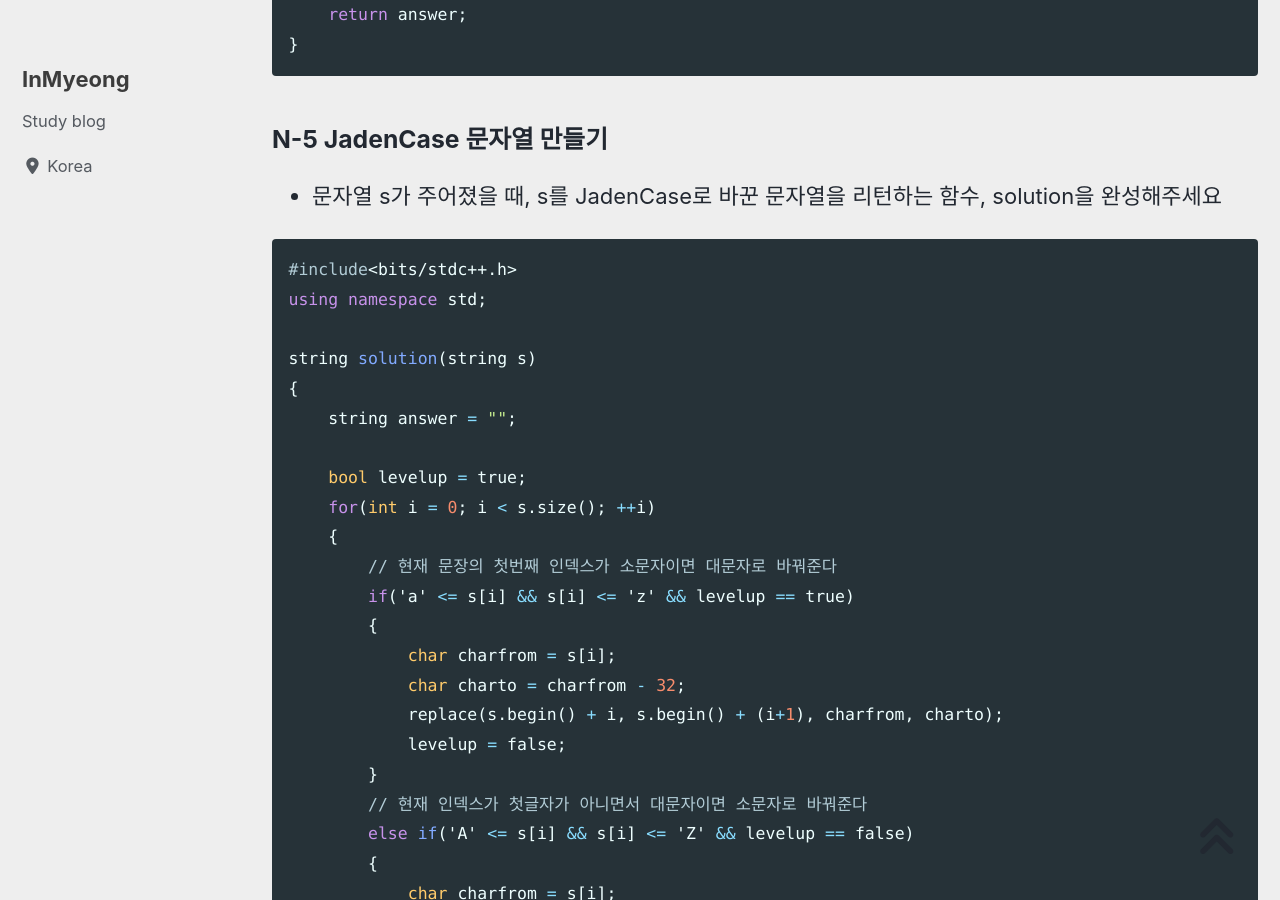
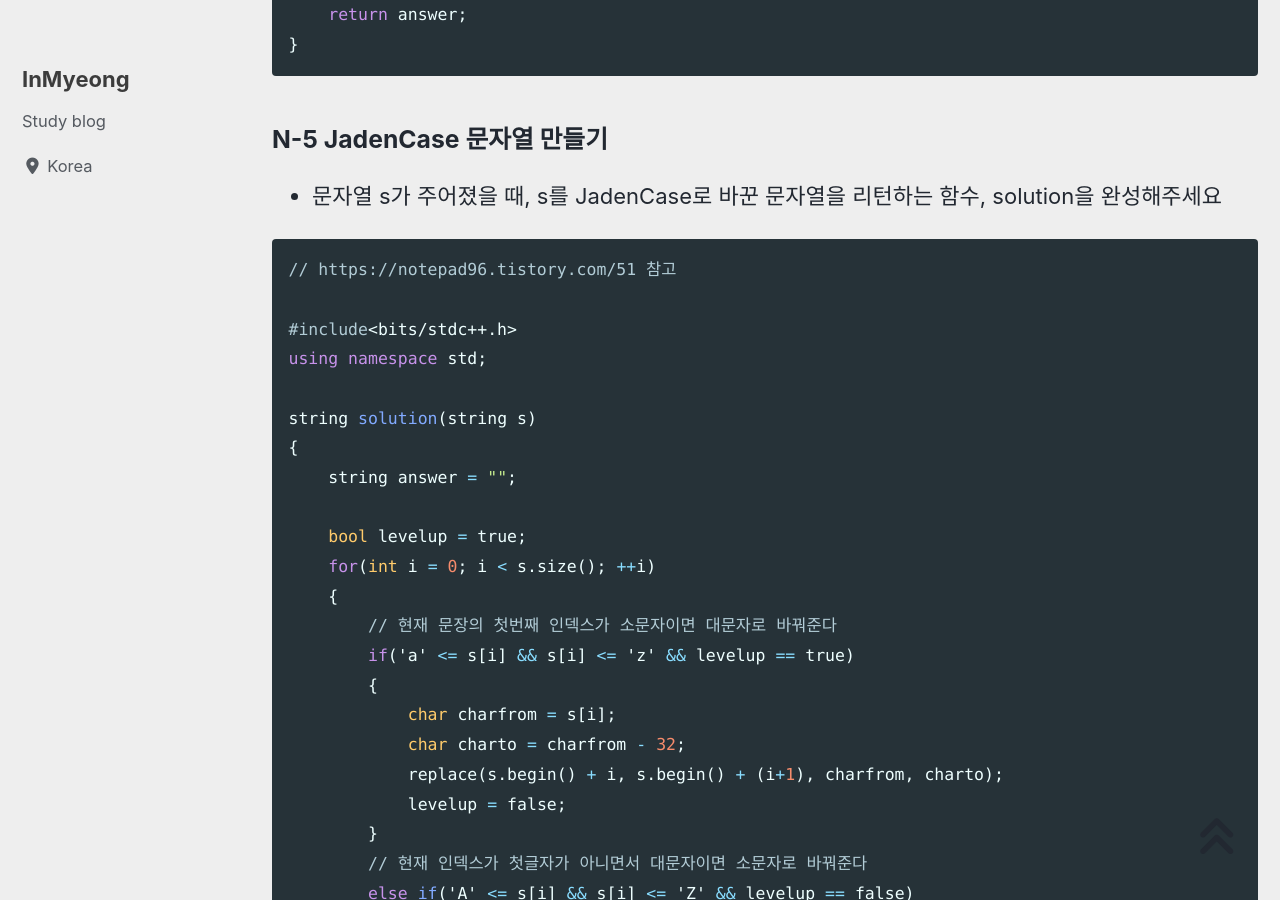
Before and after one commit to devMyeong/devMyeong.github.io, a Jekyll site: the page built from _posts/codingTest/2022-07-06-프로그래머스.md, in a window 1280 px wide and 900 px high, scrolled down 62983 px. Built offline with Jekyll 4.4.1, drawn with Linux system fonts in a browser that asks for light colours; cached includes are drawn as plain includes; nearby versions of some CDN libraries; some web fonts are replaced; comment, search, counter and statistics services are not loaded.

Commit message:
Chore : 프로그래머스 코드 참조 추가

````diff
--- a/_posts/codingTest/2022-07-06-프로그래머스.md
+++ b/_posts/codingTest/2022-07-06-프로그래머스.md
@@ -1848,6 +1848,8 @@ bool solution(string s)
 - 문자열 s가 주어졌을 때, s를 JadenCase로 바꾼 문자열을 리턴하는 함수, solution을 완성해주세요
 
 ```cpp
+// https://notepad96.tistory.com/51 참고
+
 #include<bits/stdc++.h>
 using namespace std;
 
````
